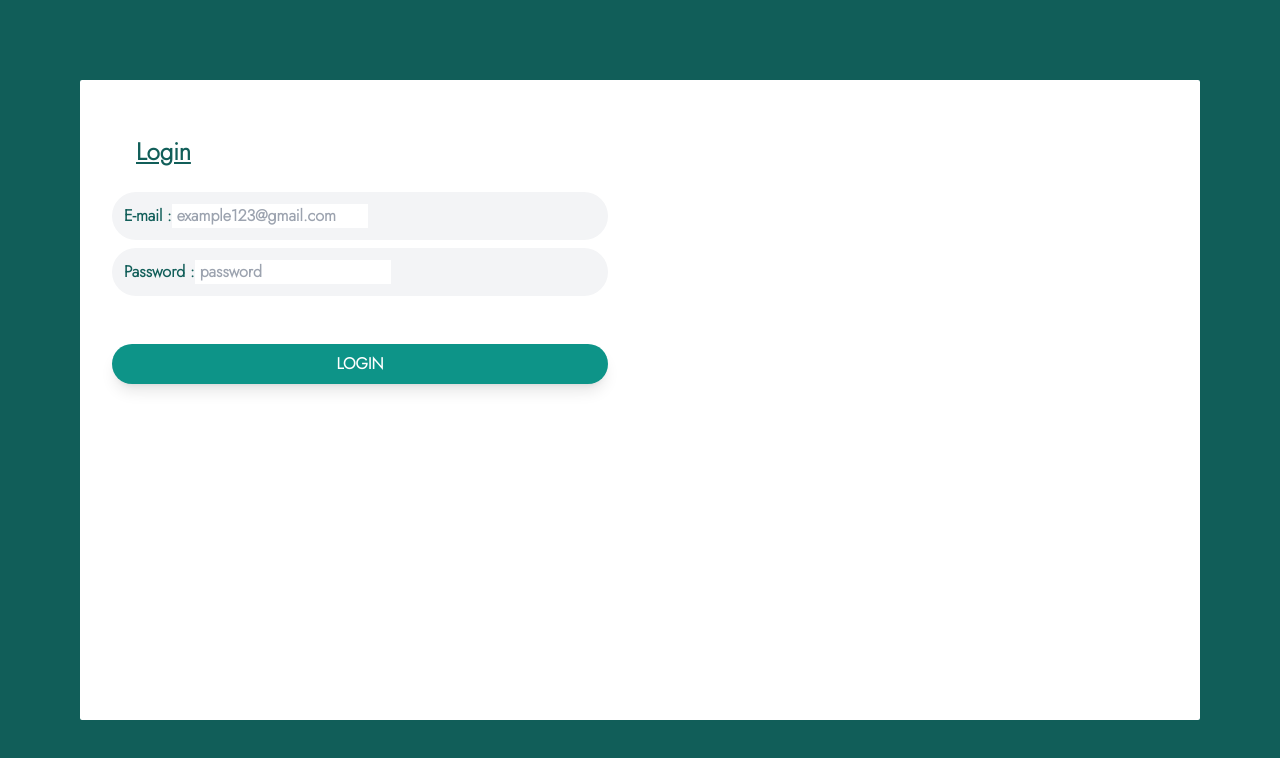
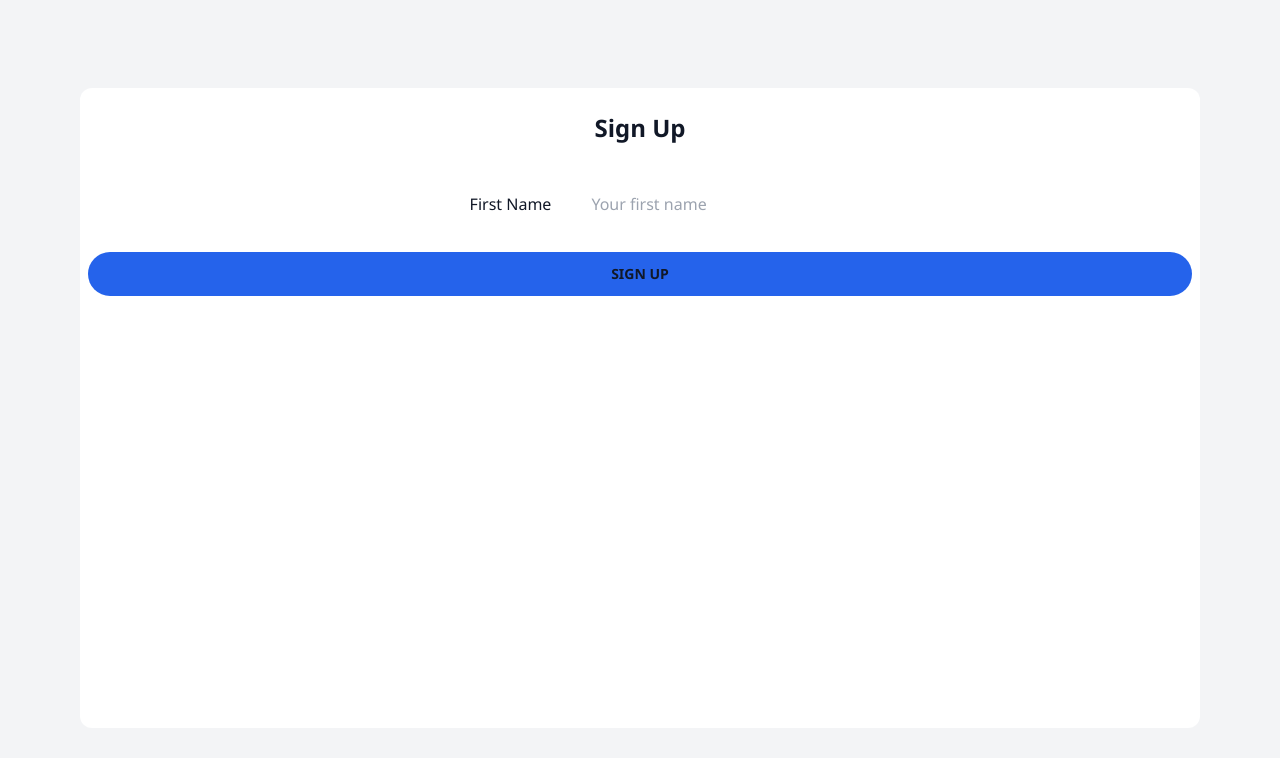
Before and after one commit to SaumyaSingh14-web/UPSC-prep, a React (Create React App) app: page / in a window 1280 px wide. Shown: the top 758 px of the page. Built offline with nearby package versions, Linux system fonts and the light colour scheme.

Commit message:
title and button done

```diff
--- a/src/App.js
+++ b/src/App.js
@@ -4,9 +4,9 @@ import Signup from "./components/auth/Signup";
 
 function App() {
   return (
-    <div className="bg-teal-800 h-screen p-20">
-      <div className="bg-white min-h-full rounded-sm">
-        <Login />
+    <div className="bg-gray-100 h-screen p-6 sm:p-20">
+      <div className="bg-white min-h-full rounded-xl">
+        <Signup />
       </div>
     </div>
   );
--- a/src/components/auth/Button.jsx
+++ b/src/components/auth/Button.jsx
@@ -1,9 +1,9 @@
-import React from 'react'
-
-function Button() {
+function Button(props) {
   return (
-    <div>Button</div>
-  )
+    <div>
+        {props.btn && <button type="submit" value="Submit" className={`bg-gradient-to-r from-blue-600 via-blue-100  to-blue-600 text-sm font-semibold p-3 mt-1 mb-1 rounded-full min-w-full uppercase hover:bg-gradient-to-l from-blue-200 via-blue-600  to-blue-200 ${props.className}`}>{props.btn}</button>}
+    </div>
+  );
 }
 
-export default Button
+export default Button;
--- a/src/components/auth/Inputbox.jsx
+++ b/src/components/auth/Inputbox.jsx
@@ -1,8 +1,8 @@
-import React from 'react'
-
-function Inputbox() {
+function Inputbox(props) {
   return (
-    <div>Inputbox</div>
+    <div className='p-3 mb-2 rounded-full ml-1 sm:ml-6 text-left sm:text-center'>{props.inputBox}
+        <input type="text" placeholder='Your first name' name='firstName' className="min-w-min sm:ml-7 border-gray-300 p-3 rounded-xl focus:border-blue-300 border-none text-left"/>
+    </div>
   )
 }
 
--- a/src/components/auth/Login.jsx
+++ b/src/components/auth/Login.jsx
@@ -5,31 +5,7 @@ function Login(props) {
   return (
     <div className='text-gray-800 flex'>
 
-        {/* <div className='flex sm:w-1/2 sm:max-h-screen'>
-            <img src="" alt="" />
-        </div> */}
 
-        <div className='text-teal-800 p-8 font-semibold w-1/2'>
-
-            <div className='font-extrabold text-2xl p-6 underline'>
-                Login
-            </div>
-
-            <div className='p-3 mb-2 rounded-full bg-gray-100 hover:bg-gray-50'>
-                E-mail :
-                <input type="text" placeholder=" example123@gmail.com" name='email'/>
-            </div>
-
-            <div className='p-3 mb-12 rounded-full bg-gray-100 hover:bg-gray-50'>
-                Password :
-                <input type="password" placeholder=" password" name='pass'/>
-            </div>
-
-            <div className='bg-teal-600 shadow-lg rounded-full text-center font-bold text-white p-2 mb-2 hover:bg-teal-800' >
-                <button>LOGIN</button>
-            </div>
-
-        </div>
 
     </div>
 
--- a/src/components/auth/Signup.jsx
+++ b/src/components/auth/Signup.jsx
@@ -1,44 +1,21 @@
 import React from 'react';
+import Title from './Title';
+import Inputbox from './Inputbox';
+import Button from './Button';
 //import bgimg from '.';
 
 function Signup() {
   return (
-    <div className='text-gray-800 flex'>
+    <div>
 
         {/* <div className='flex sm:w-1/2 sm:max-h-screen'>
             <img src="" alt="" />
         </div> */}
 
-        <div className='text-teal-800 p-8 font-semibold w-1/2'>
-
-            <div className='font-extrabold text-2xl p-6 underline'>
-                Sign Up
-            </div>
-
-            <div className='p-3 mb-2 rounded-full bg-gray-100 hover:bg-gray-50'>
-                First Name :
-                <input type="text" placeholder=' your first name' name='firstName'/>
-            </div>
-
-            <div className='p-3 mb-2 rounded-full bg-gray-100 hover:bg-gray-50'>
-                Last Name :
-                <input type="text" placeholder=' your last name' name='lastName'/>
-            </div>
-
-            <div className='p-3 mb-2 rounded-full bg-gray-100 hover:bg-gray-50'>
-                E-mail :
-                <input type="text" placeholder=" example123@gmail.com" name='email'/>
-            </div>
-
-            <div className='p-3 mb-4 rounded-full bg-gray-100 hover:bg-gray-50'>
-                Password :
-                <input type="password" placeholder=" password" name='pass'/>
-            </div>
-
-            <div className='bg-teal-600 shadow-lg rounded-full text-center font-bold text-white p-2 mb-2 hover:bg-teal-800' >
-                <button>SIGN UP</button>
-            </div>
-
+        <div className='text-center text-gray-900 m-2 sm:m-25'>
+            <Title title = "Sign Up"/>
+            <Inputbox inputBox = "First Name"/>
+            <Button btn = "Sign Up"/>
 
         </div>
 
--- a/src/components/auth/Title.jsx
+++ b/src/components/auth/Title.jsx
@@ -1,9 +1,7 @@
-import React from 'react'
-
-function Title() {
+function Title(props) {
   return (
-    <div>Title</div>
-  )
+        <div className='font-extrabold text-2xl p-6'>{props.title}</div>
+  );
 }
 
-export default Title
+export default Title;
--- a/src/index.css
+++ b/src/index.css
@@ -6,9 +6,9 @@
 
 body {
   margin: 0;
-  font-family: "Jost", -apple-system, BlinkMacSystemFont, "Segoe UI", "Roboto",
-    "Oxygen", "Ubuntu", "Cantarell", "Fira Sans", "Droid Sans", "Helvetica Neue",
-    sans-serif;
+  font-family: "Segoe UI", -apple-system, BlinkMacSystemFont, "Segoe UI",
+    "Roboto", "Oxygen", "Ubuntu", "Cantarell", "Fira Sans", "Droid Sans",
+    "Helvetica Neue", sans-serif;
   -webkit-font-smoothing: antialiased;
   -moz-osx-font-smoothing: grayscale;
 }
```
